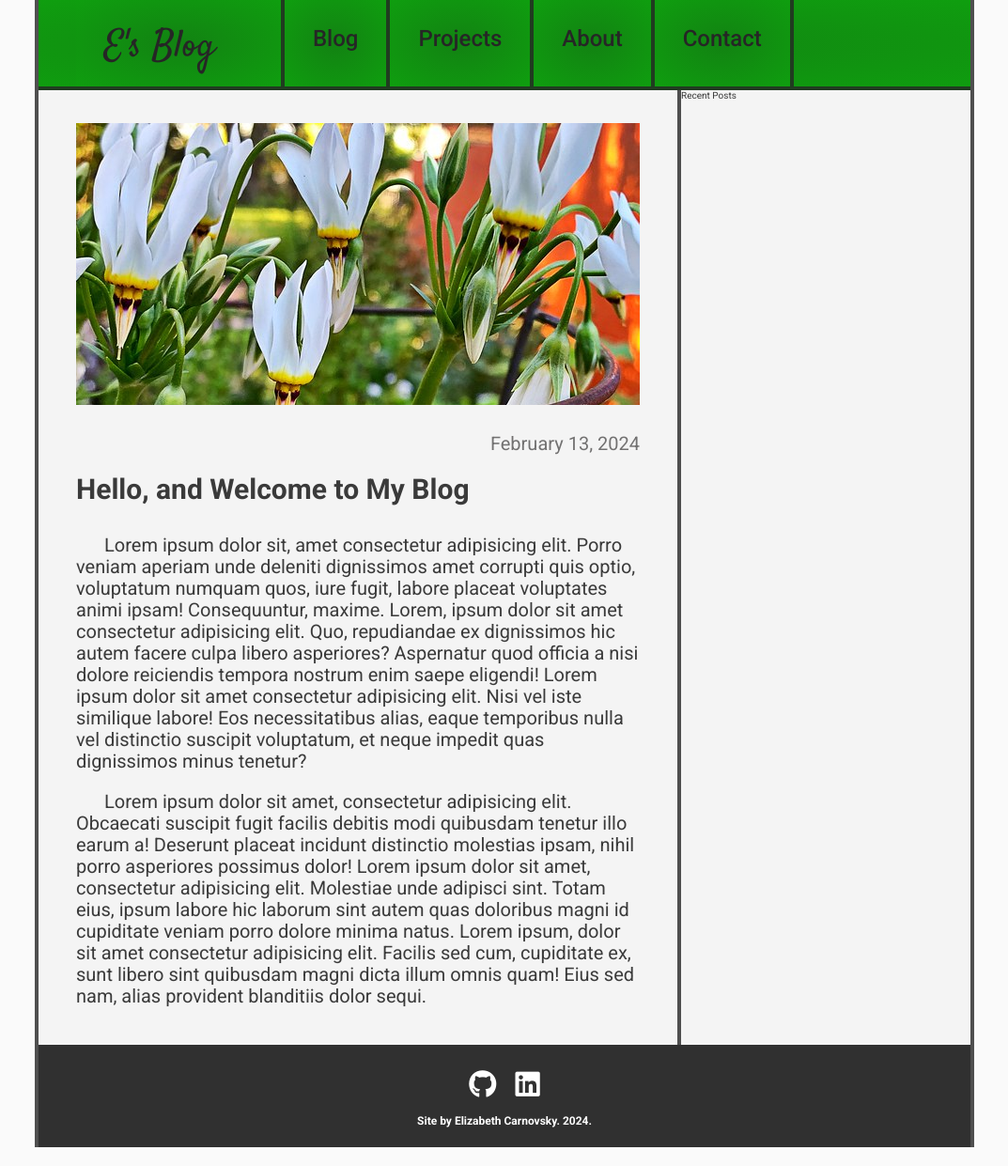
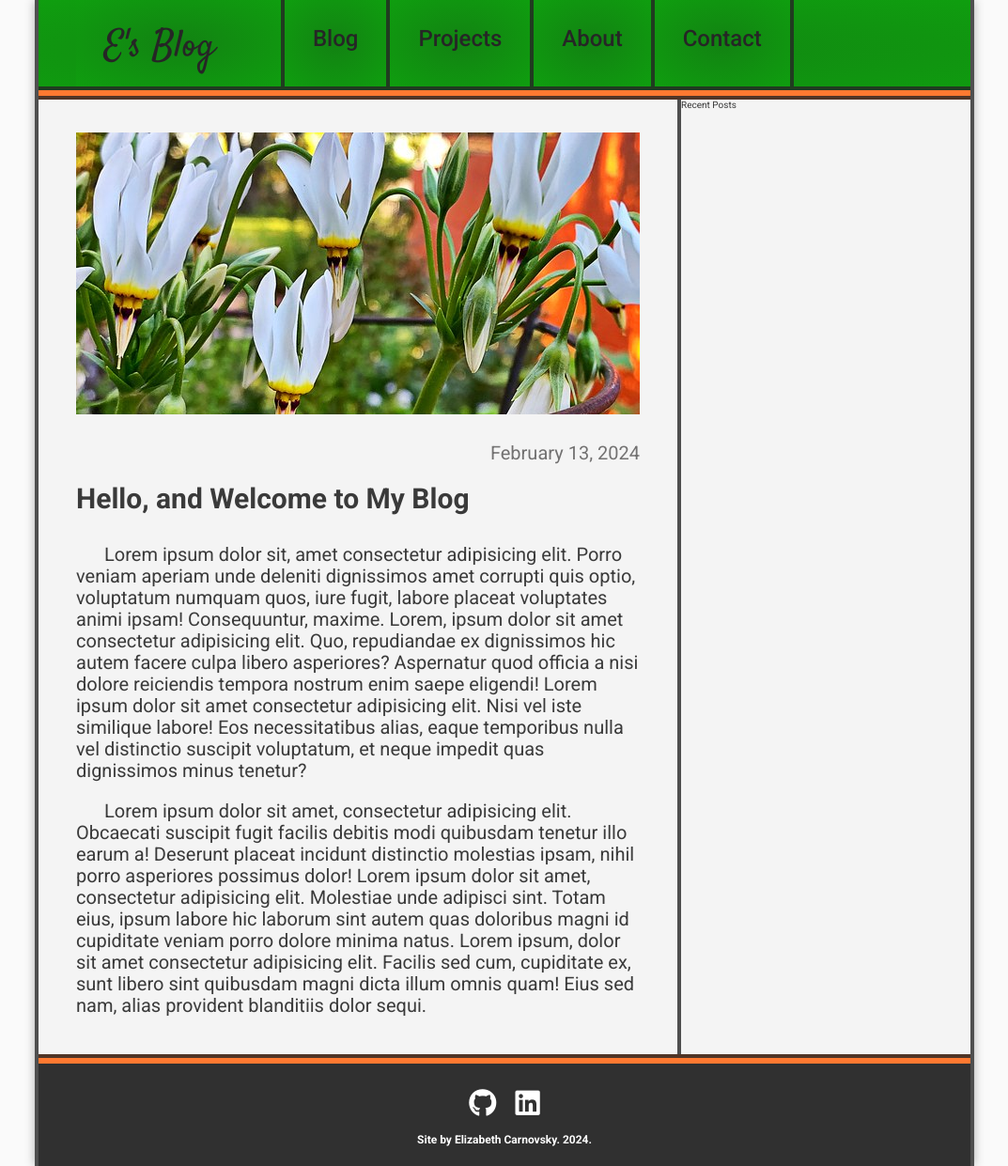
Before and after one commit to ecarnovsky/blog, a plain HTML site: page index.html in a window 1280 px wide. Shown: the whole page at 94% size, without its empty margins (103-1176 px from the left). Drawn offline with Linux system fonts and the light colour scheme.

Commit message:
Added two colored divs to separate differnt parts of the page

```diff
--- a/css/style.scss
+++ b/css/style.scss
@@ -28,6 +28,7 @@ body {
     border-right: $defaultBorder;
     border-left: $defaultBorder;
     background-color: #fafafa;
+    box-shadow: 0px 0px 10px rgba(0, 0, 0, .3);
 }
 
 li {
@@ -131,14 +132,20 @@ footer {
     color: white;
     font-size: 1.5rem;
     text-align: center;
-    padding: 20px 0;
+    padding: 0;
     font-weight: 700;
 
     ul {
         padding: 0;
+        padding-top: 20px;
         padding-bottom: 5px;
         display: flex;
         justify-content: center;
+
+    }
+    small {
+        padding-bottom: 20px;
+        display: inline-block
     }
 
     i{
@@ -146,3 +153,20 @@ footer {
         padding: 0 10px;
     }
 }
+
+
+//////// DIVIDERS //////////
+
+
+
+.colored-dividers {
+    height: 10px;
+    width: 100%;
+    background:#ff7931;
+}
+header .colored-dividers {
+    border-bottom: $defaultBorder;
+}
+footer .colored-dividers {
+    border-top: $defaultBorder;
+}
--- a/index.html
+++ b/index.html
@@ -38,7 +38,10 @@
 				</ul>
 			</nav>
 
+			<div class="colored-dividers"></div>
+
 		</header>
+
 
 		<main>
 
@@ -67,6 +70,8 @@
 
 		<footer>
 
+			<div class="colored-dividers"></div>
+
 			<ul>
 				<li><a href="https://github.com/ecarnovsky"><i class="fa-brands fa-github fa-2xl"></i></a></li>
 				<li><a href="https://www.linkedin.com/in/elizabethcarnovsky/"><i class="fa-brands fa-linkedin fa-2xl"></i></a></li>
```
Also changed, not shown: css/style.css, 1 other file.
